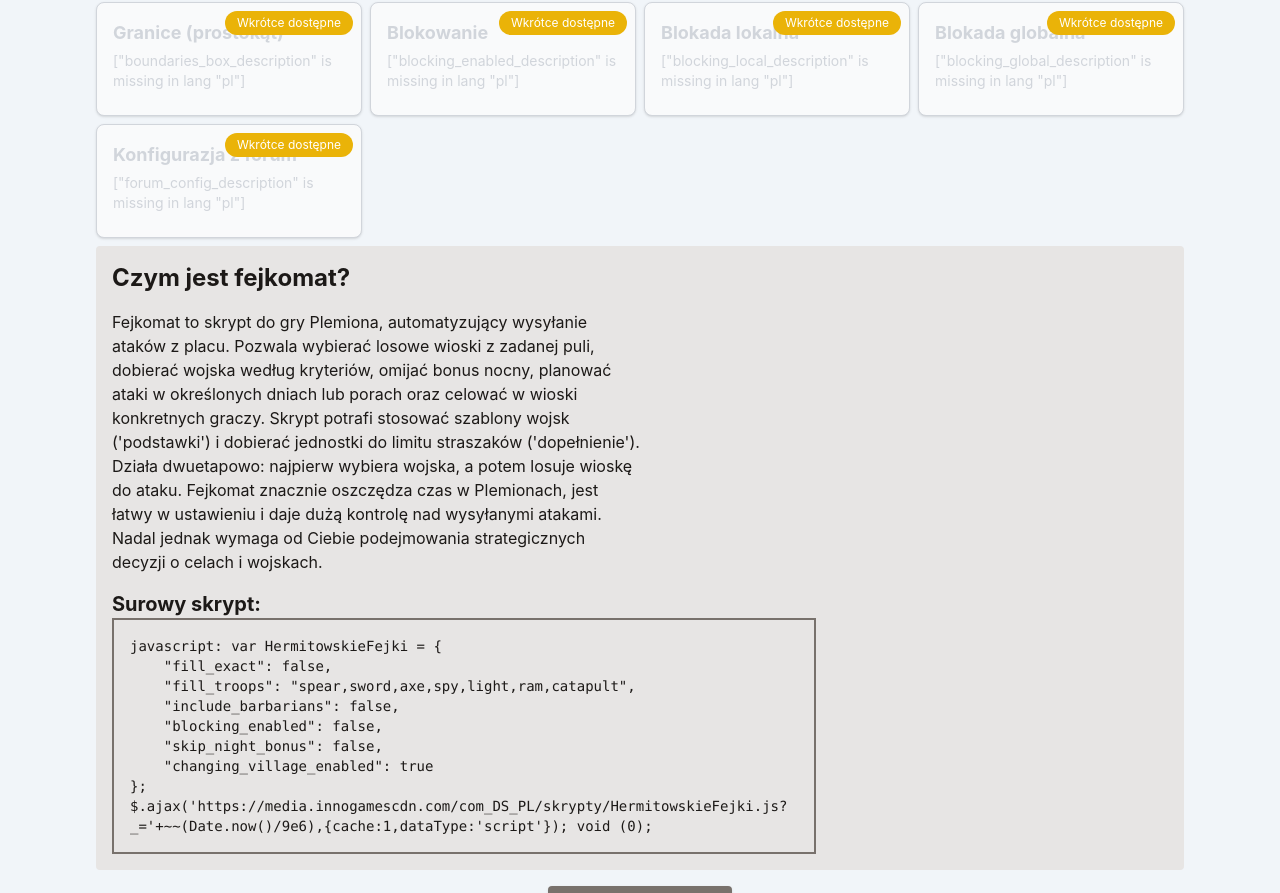
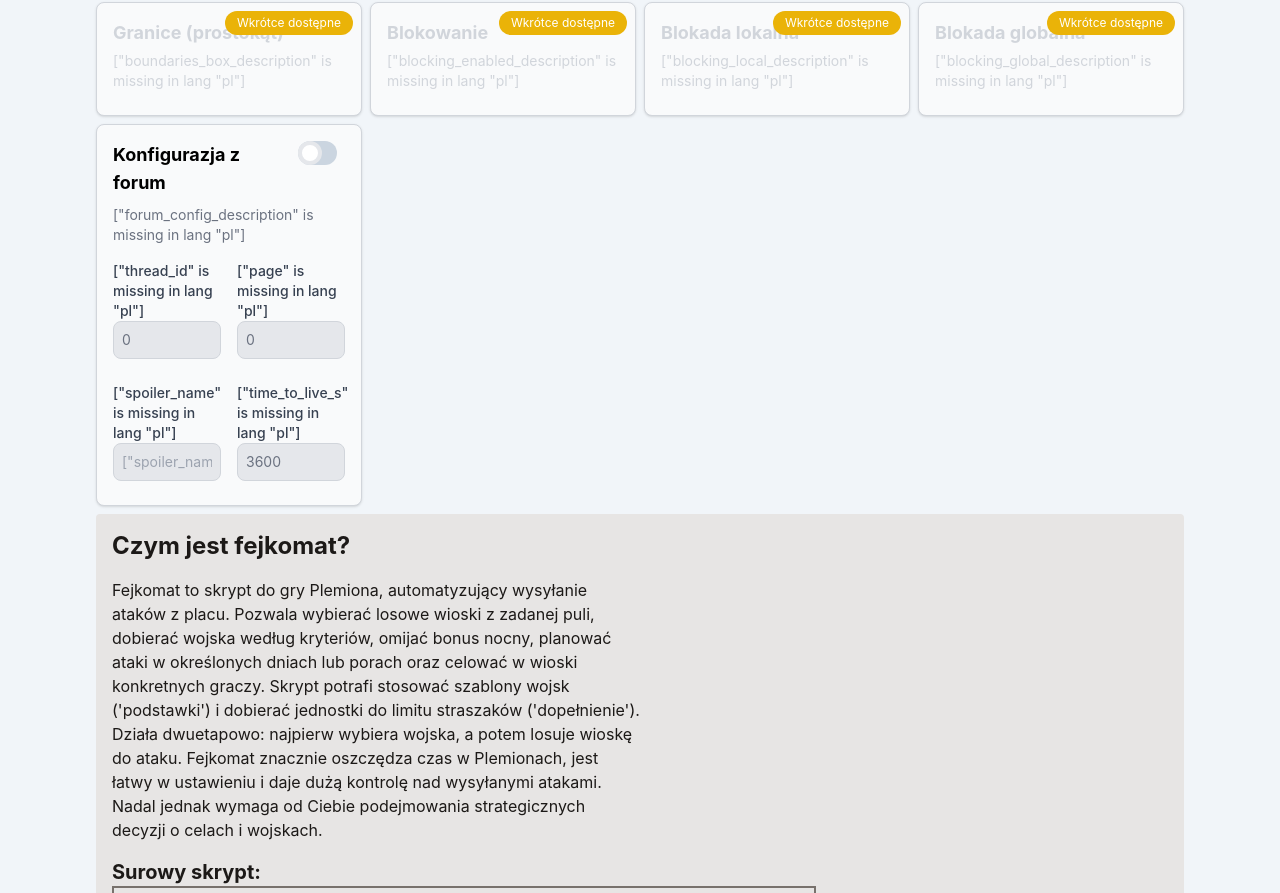
Before and after one commit to krystianslowik/Hermitowski-Fejkomat-Generator, a React (Create React App) app: page / in a window 1280 px wide. Shown: the part 1677-2570 px from the top of the page. Built offline with nearby package versions, Linux system fonts and the light colour scheme.

Commit message:
(feature) add Forum Config to Inputs

```diff
--- a/src/components/UI/Input.tsx
+++ b/src/components/UI/Input.tsx
@@ -13,6 +13,7 @@ import { Troops } from "../../types/HermitowskiFejkomat.types";
 import { TroopsInput } from "./Inputs/TroopsTemplate";
 import { SafeguardInput } from "./Inputs/Safeguard";
 import { DateRangesInput } from "./Inputs/DateRanges";
+import { ForumConfig } from "./Inputs/ForumConfig";
 
 type InputProps = {
   valueToSet: (key: FejkomatKeys, value: any) => void;
@@ -91,7 +92,13 @@ export const Input = ({
 
   const inputChangeHandler = (
     whatField: FejkomatKeys,
-    newValue: string | boolean | Troops | Troops[] | string[]
+    newValue:
+      | string
+      | boolean
+      | Troops
+      | Troops[]
+      | string[]
+      | { [key: string]: any }
   ): void => {
     console.log("Field: ", whatField, "Value: ", newValue);
     setValue(newValue);
@@ -167,6 +174,12 @@ export const Input = ({
             inputChangeHandler={inputChangeHandler}
           />
         )}
+        {whatField === "forum_config" && (
+          <ForumConfig
+            whatField={whatField}
+            inputChangeHandler={inputChangeHandler}
+          />
+        )}
         {!smallInputs.has(whatField) &&
           !booleanInputs.has(whatField) &&
           !numberInputs.has(whatField) &&
@@ -174,6 +187,7 @@ export const Input = ({
           whatField !== "troops_templates" &&
           whatField !== "date_ranges" &&
           whatField !== "safeguard" &&
+          whatField !== "forum_config" &&
           whatField !== "fill_troops" && <Placeholder whatField={whatField} />}
       </div>
     </>
```
